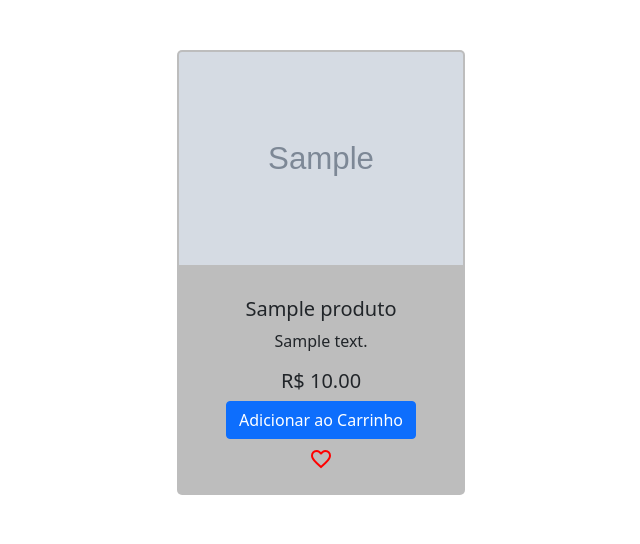
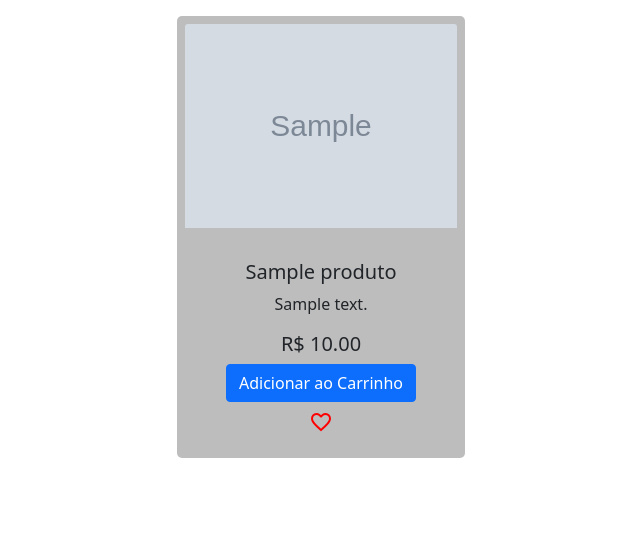
Before and after one commit to BarneydoAcre/ascend_store, a Django app: page / in a window 1280 px wide. Shown: the part 56-600 px from the top of the page, without its empty margins (319-959 px from the left). Run offline with Django 3.2, Linux system fonts and the light colour scheme; tables that the repository leaves empty hold one stand-in row (values such as "Sample post"); grey boxes marked "Sample" are stand-in pictures; some libraries are stand-ins or nearby versions.

Commit message:
corrigindo css, setado text-align:center;

```diff
--- a/app/static/style.css
+++ b/app/static/style.css
@@ -86,7 +86,7 @@
     align-items: center;
     flex-wrap: wrap;
 
-    padding: 2%;
+    padding: 8px;
 }
 
 .container-card {
@@ -96,11 +96,15 @@
     align-items: center;
     flex-wrap: wrap;
 
-    padding: 2px;
+    padding: 8px;
     padding-bottom: 10px;
-    margin: 2%;
+    margin: 8px;
     background-color: rgb(189, 189, 189);
     border-radius: 5px;
+}
+
+.card-text {
+    text-align: center;
 }
 
 /* USER ACCOUNT IMAGE */
--- a/app/templates/app/favorito.html
+++ b/app/templates/app/favorito.html
@@ -10,11 +10,11 @@
         <div class="container-card" style="width: 18rem;">
             <img class="card-img-top" src="{{ f.produto.image }}" alt="Card image cap">
             <div class="card-body"></div>
-            <h5 class='card-title item-title'>{{ f.produto }}</h5>
+            <h5 class='card-text'>{{ f.produto }}</h5>
             <p class="card-text">
                 {{ f.produto.desc}}
             </p>
-            <h5 class="{{ f.id }}-card-text">
+            <h5 class="card-text">
                 R$ {{ f.produto.price|floatformat:2 }}
             </h5>
             <button type="button" class="btn btn-primary" data-bs-toggle="modal" data-bs-target="#Modal-{{ i.id }}">Adicionar ao Carrinho</button>
--- a/app/templates/app/loja.html
+++ b/app/templates/app/loja.html
@@ -29,11 +29,9 @@
     <div class="container-card" style="width: 18rem;">
         <img class="card-img-top" src="{{ i.image }}" alt="Card image cap">
         <div class="card-body"></div>
-        <h5 class='card-title item-title'>{{ i.title }}</h5>
-        <p class="card-text">
-            {{ i.desc}}
-        </p>
-        <h5 class="{{ i.id }}-card-text">
+        <h5 class='card-text'>{{ i.title }}</h5>
+        <p class="card-text">{{ i.desc}}</p>
+        <h5 class="card-text">
             R$ {{ i.price|floatformat:2 }}
         </h5>
 
```
Also changed, not shown: app/templates/app/shop_car.html (+7 -7 lines), app/forms.py (line endings or trailing spaces).
